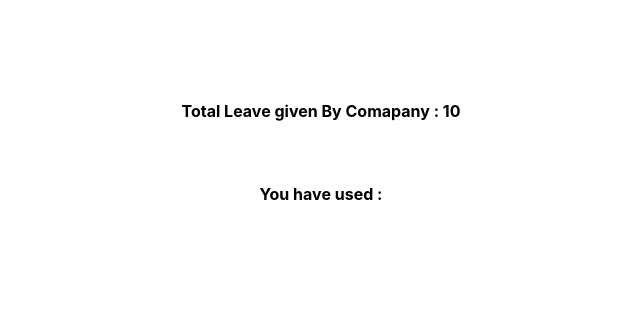
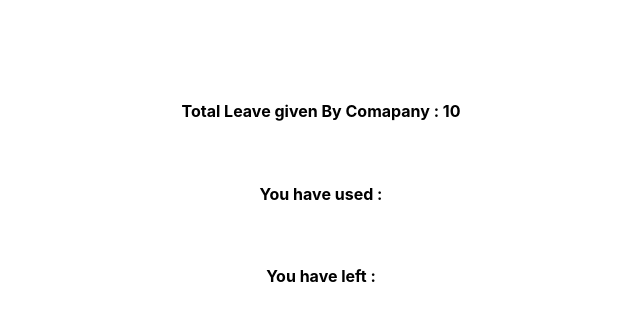
Before and after one commit to Shivam24S/Leavemanagement-typescript, a React (Create React App) app: page /leave-balance in a window 1280 px wide. Shown: the top 320 px of the page, without its empty margins (319-959 px from the left). Built offline with nearby package versions, Linux system fonts and the light colour scheme.

Commit message:
second commit

```diff
--- a/src/pages/LeaveDashboard/LeaveDashboardForEmployee/LeaveBalance.tsx
+++ b/src/pages/LeaveDashboard/LeaveDashboardForEmployee/LeaveBalance.tsx
@@ -63,6 +63,10 @@ const LeaveBalance: React.FC = () => {
           <br />
 
           <h4>You have used : {leavebalance.used} </h4>
+
+          <br />
+
+          <h4>You have left : {leavebalance.balance} </h4>
         </Box>
       </Box>
     </>
```
